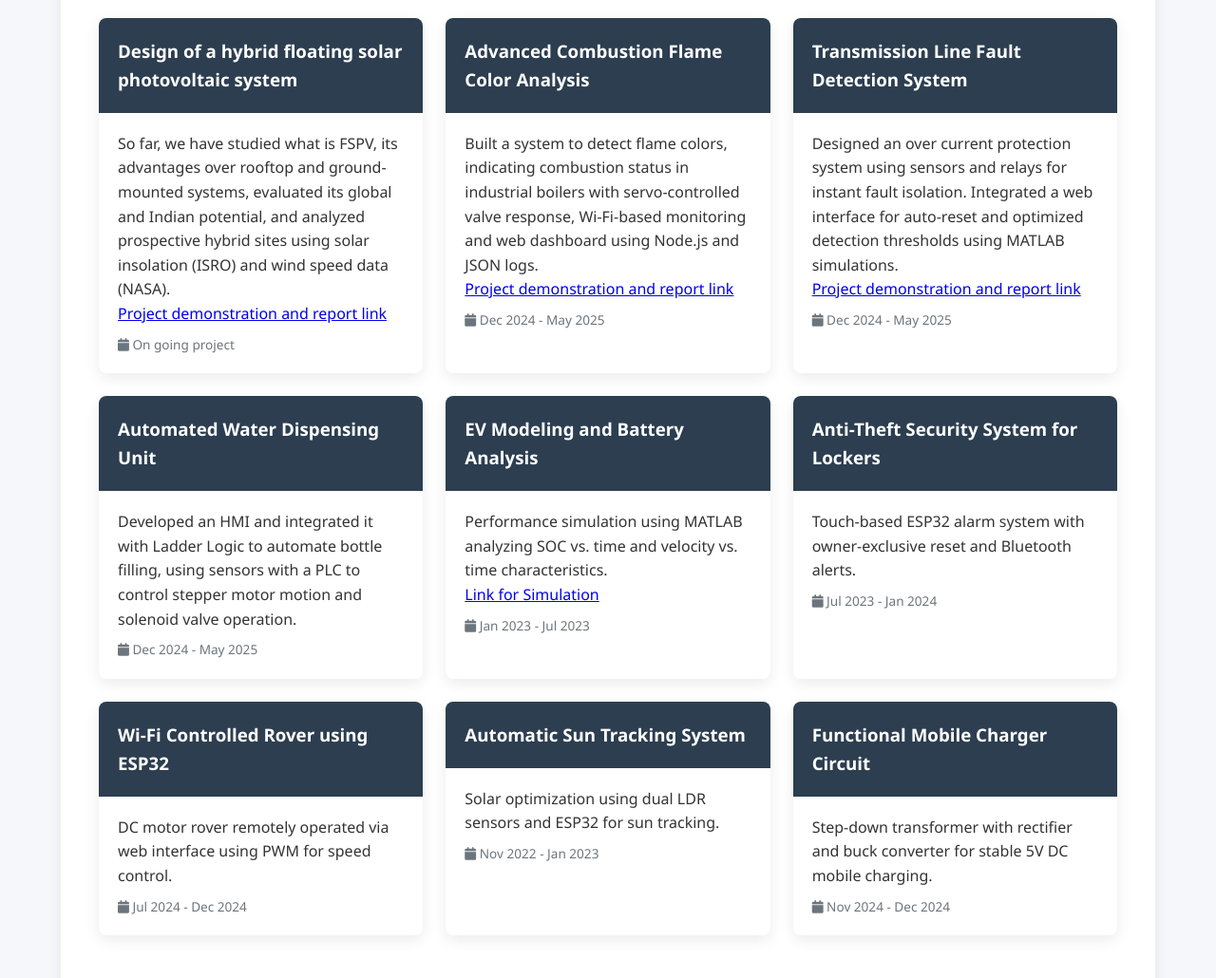
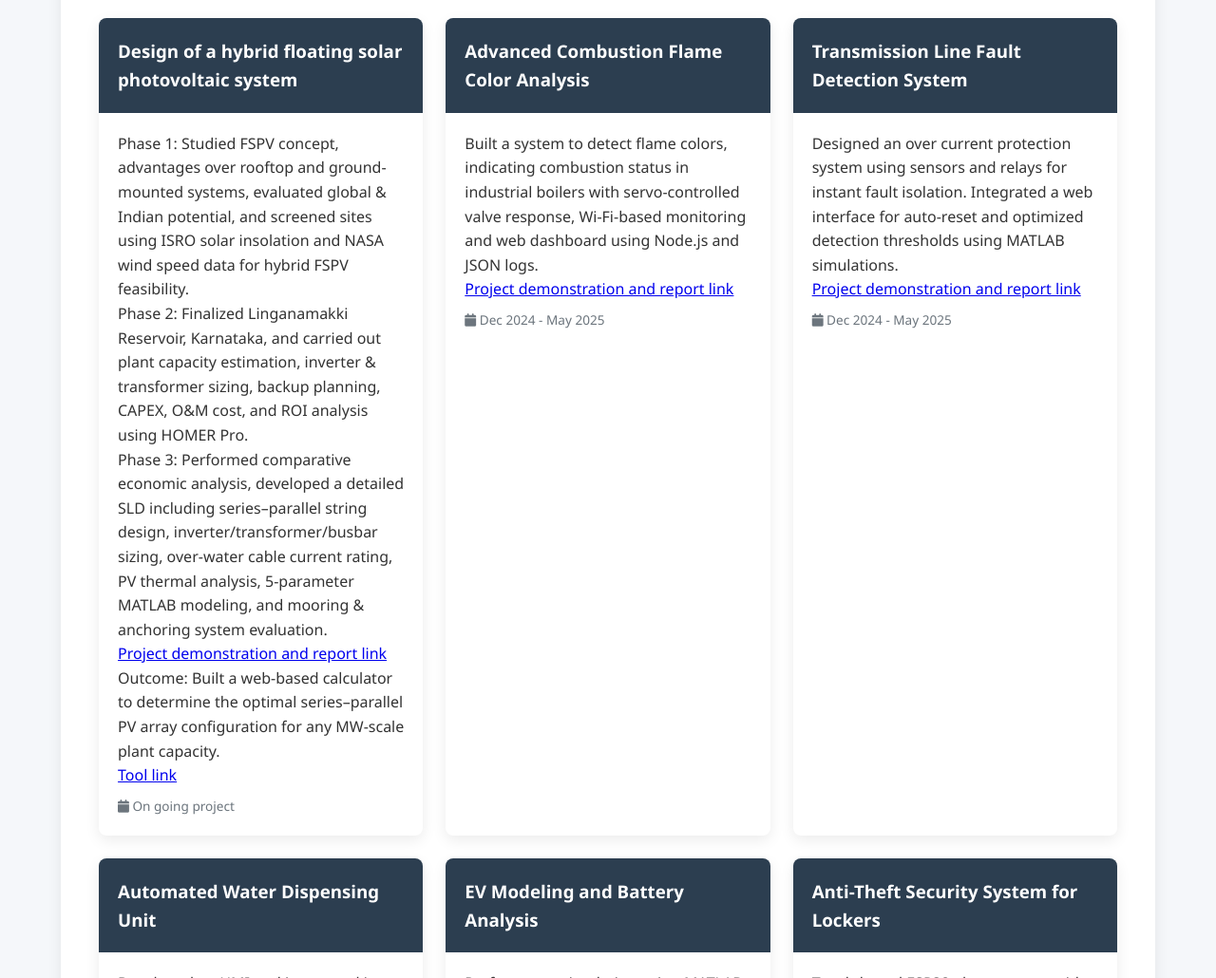
Before and after one commit to jaskaranarora/jaskaran, a plain HTML site: page index.html in a window 1280 px wide. Shown: the part 1840-2870 px from the top of the page at 95% size. Drawn offline with Linux system fonts and the light colour scheme.

```diff
--- a/index.html
+++ b/index.html
@@ -598,8 +598,12 @@
               <h3>Design of a hybrid floating solar photovoltaic system</h3>
             </div>
             <div class="project-body">
-              <p>So far, we have studied what is FSPV, its advantages over rooftop and ground-mounted systems, evaluated its global and Indian potential, and analyzed prospective hybrid sites using solar insolation (ISRO) and wind speed data (NASA).</p>
-             <p>  <a href="https://drive.google.com/drive/folders/1o02bnnIThUiZaKlJxj5fRfs1oeunQLmz" target="_blank">Project demonstration and report link</a>  </p>
+              <p>Phase 1: Studied FSPV concept, advantages over rooftop and ground-mounted systems, evaluated global & Indian potential, and screened sites using ISRO solar insolation and NASA wind speed data for hybrid FSPV feasibility. </p>
+			  <p>Phase 2: Finalized Linganamakki Reservoir, Karnataka, and carried out plant capacity estimation, inverter & transformer sizing, backup planning, CAPEX, O&M cost, and ROI analysis using HOMER Pro. </p>
+			  <p>Phase 3: Performed comparative economic analysis, developed a detailed SLD including series–parallel string design, inverter/transformer/busbar sizing, over-water cable current rating, PV thermal analysis, 5-parameter MATLAB modeling, and mooring & anchoring system evaluation.</p>
+             <p> <a href="https://drive.google.com/drive/folders/1o02bnnIThUiZaKlJxj5fRfs1oeunQLmz" target="_blank">Project demonstration and report link</a>  </p>
+			  <p> Outcome: Built a web-based calculator to determine the optimal series–parallel PV array configuration for any MW-scale plant capacity. </p>
+				<p> <a href="https://jaskaranarora.github.io/solar-/" target="_blank">Tool link</a> </p>
  <div class="project-duration"><i class="fas fa-calendar"></i> On going project</div>
             </div>
           </div>
```
